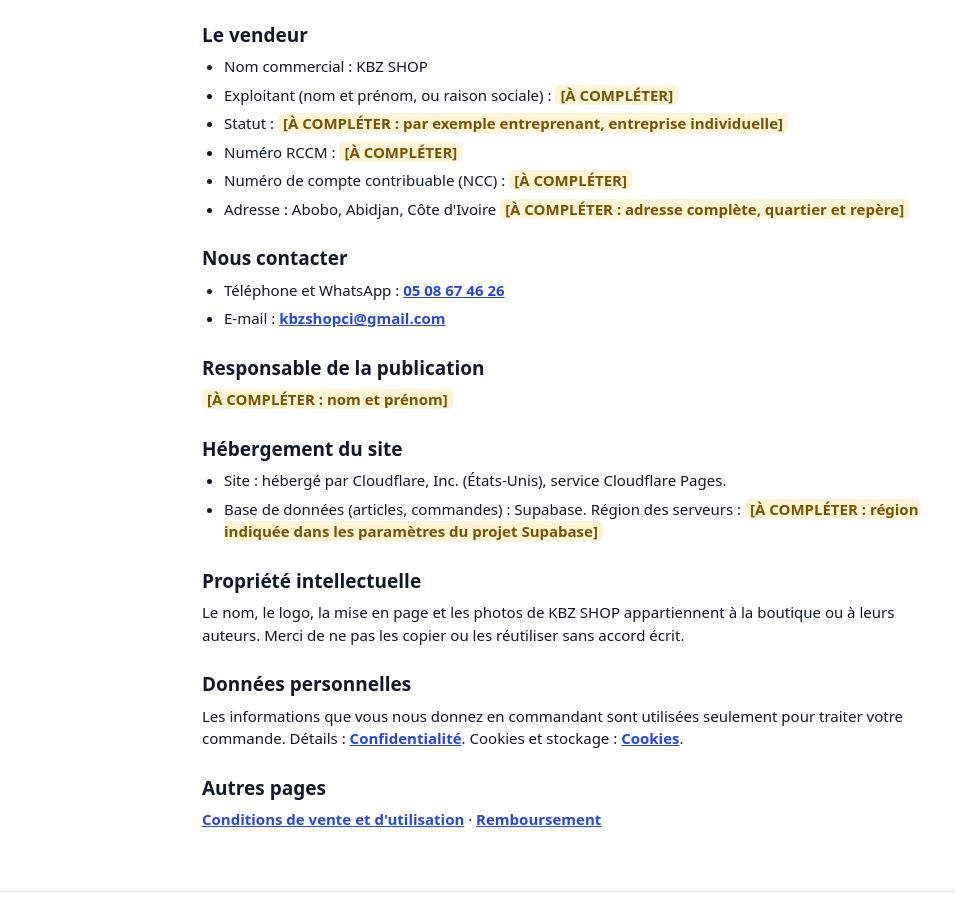
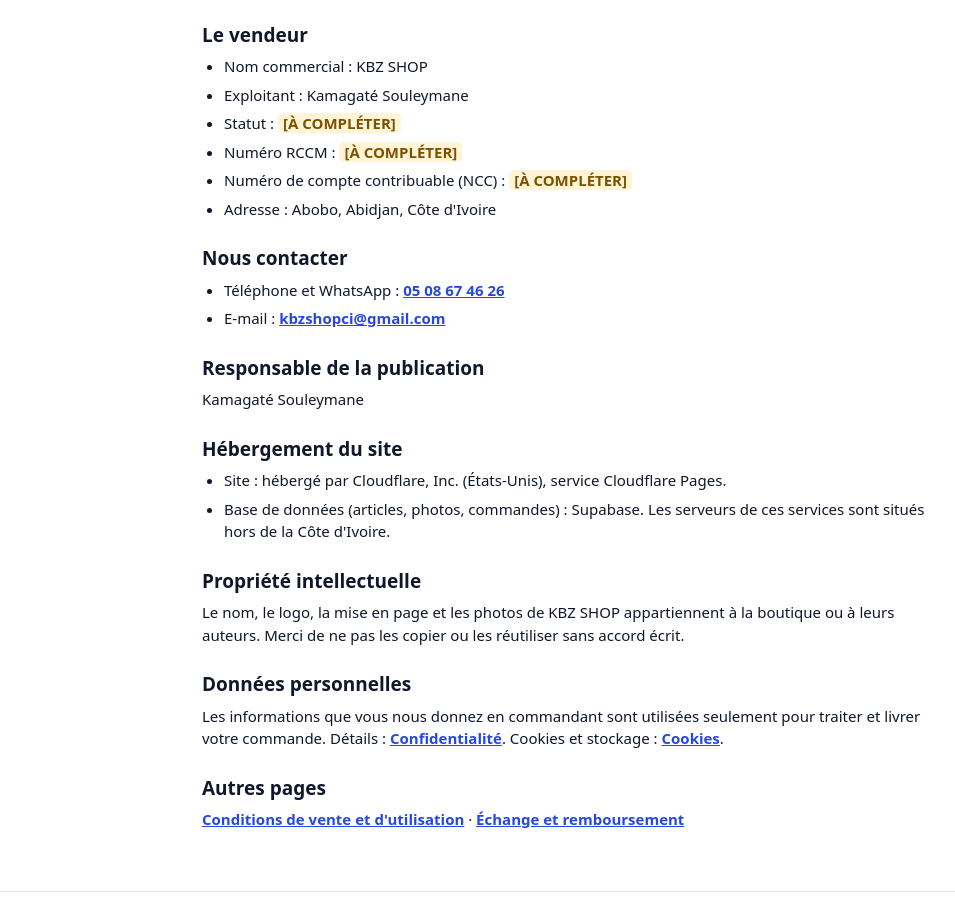
Before and after one commit to KBZ-SHOPCI/kbz-shop, a plain HTML site: page mentions-legales.html in a window 1280 px wide. Shown: the part 154-1069 px from the top of the page, without its empty margins (74-1029 px from the left). Drawn offline with Linux system fonts and the light colour scheme.

Commit message:
Update legal mentions with new information

```diff
--- a/mentions-legales.html
+++ b/mentions-legales.html
@@ -21,16 +21,16 @@
 <header class="hd"><div class="wrap"><a class="logo" href="index.html" aria-label="KBZ SHOP, retour à la boutique" style="text-decoration:none"><span aria-hidden="true">KBZ SHOP</span></a></div></header>
 <main class="legal">
 <h1>Mentions légales</h1>
-<p class="mut">Dernière mise à jour : 31 octobre 2026</p>
+<p class="mut">Dernière mise à jour : 1er novembre 2026</p>
 
 <h2>Le vendeur</h2>
 <ul>
 <li>Nom commercial : KBZ SHOP</li>
-<li>Exploitant (nom et prénom, ou raison sociale) : <span class="todo">[À COMPLÉTER]</span></li>
-<li>Statut : <span class="todo">[À COMPLÉTER : par exemple entreprenant, entreprise individuelle]</span></li>
+<li>Exploitant : Kamagaté Souleymane</li>
+<li>Statut : <span class="todo">[À COMPLÉTER]</span></li>
 <li>Numéro RCCM : <span class="todo">[À COMPLÉTER]</span></li>
 <li>Numéro de compte contribuable (NCC) : <span class="todo">[À COMPLÉTER]</span></li>
-<li>Adresse : Abobo, Abidjan, Côte d'Ivoire <span class="todo">[À COMPLÉTER : adresse complète, quartier et repère]</span></li>
+<li>Adresse : Abobo, Abidjan, Côte d'Ivoire</li>
 </ul>
 
 <h2>Nous contacter</h2>
@@ -40,22 +40,22 @@
 </ul>
 
 <h2>Responsable de la publication</h2>
-<p><span class="todo">[À COMPLÉTER : nom et prénom]</span></p>
+<p>Kamagaté Souleymane</p>
 
 <h2>Hébergement du site</h2>
 <ul>
 <li>Site : hébergé par Cloudflare, Inc. (États-Unis), service Cloudflare Pages.</li>
-<li>Base de données (articles, commandes) : Supabase. Région des serveurs : <span class="todo">[À COMPLÉTER : région indiquée dans les paramètres du projet Supabase]</span></li>
+<li>Base de données (articles, photos, commandes) : Supabase. Les serveurs de ces services sont situés hors de la Côte d'Ivoire.</li>
 </ul>
 
 <h2>Propriété intellectuelle</h2>
 <p>Le nom, le logo, la mise en page et les photos de KBZ SHOP appartiennent à la boutique ou à leurs auteurs. Merci de ne pas les copier ou les réutiliser sans accord écrit.</p>
 
 <h2>Données personnelles</h2>
-<p>Les informations que vous nous donnez en commandant sont utilisées seulement pour traiter votre commande. Détails : <a href="confidentialite.html">Confidentialité</a>. Cookies et stockage : <a href="cookies.html">Cookies</a>.</p>
+<p>Les informations que vous nous donnez en commandant sont utilisées seulement pour traiter et livrer votre commande. Détails : <a href="confidentialite.html#confidentialite">Confidentialité</a>. Cookies et stockage : <a href="confidentialite.html#cookies">Cookies</a>.</p>
 
 <h2>Autres pages</h2>
-<p><a href="conditions-de-vente.html">Conditions de vente et d'utilisation</a> · <a href="remboursement.html">Remboursement</a></p>
+<p><a href="conditions-de-vente.html">Conditions de vente et d'utilisation</a> · <a href="confidentialite.html#remboursement">Échange et remboursement</a></p>
 </main>
 <footer class="ft"><p><a href="index.html">Retour à la boutique</a></p></footer>
 </body>
```
